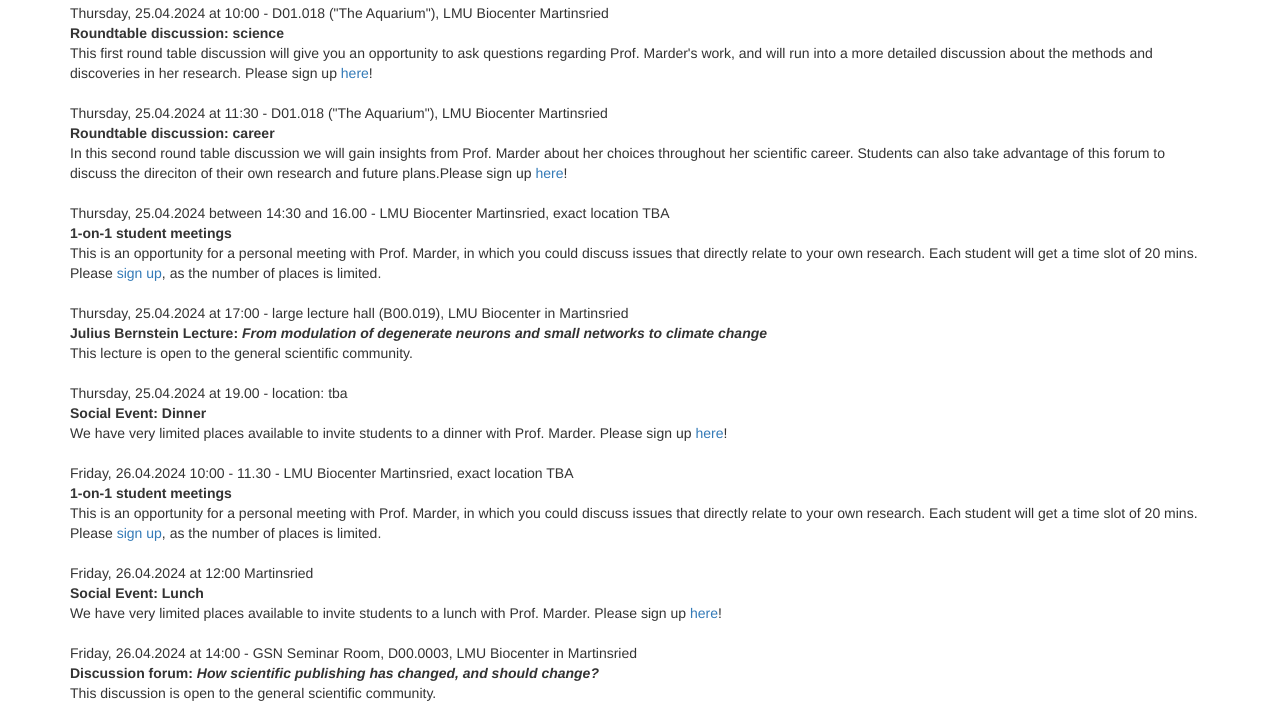
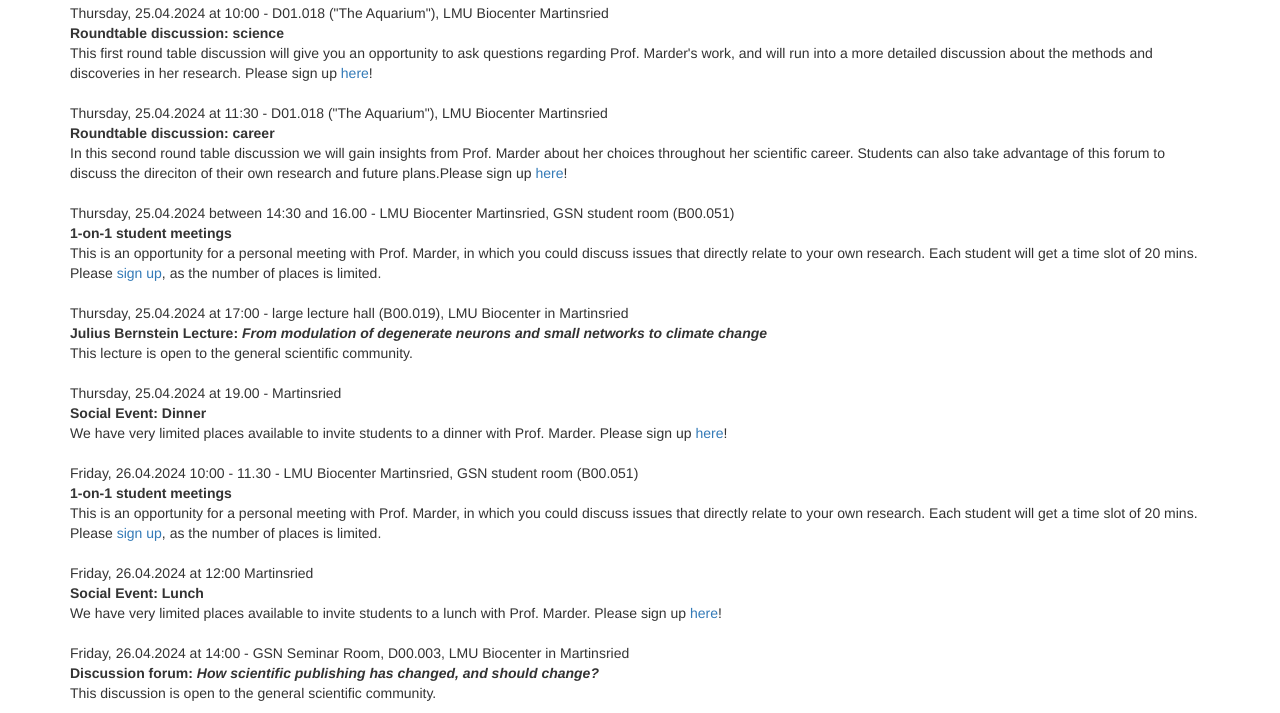
Before and after one commit to talkingscience/talkingscience_website, a plain HTML site: page index.html in a window 1280 px wide. Shown: the part 965-1678 px from the top of the page. Drawn offline with nearby package versions, Linux system fonts and the light colour scheme; a script that the page names is missing; files whose address does not match are found by name.

Commit message:
update rooms

```diff
--- a/index.html
+++ b/index.html
@@ -86,7 +86,7 @@
 
         <br>In this second round table discussion we will gain insights from Prof. Marder about her choices throughout her scientific career. Students can also take advantage of this forum to discuss the direciton of their own research and future plans.Please sign up <a href="https://forms.gle/JeCvP11vF9UA2PTD6" target="_blank">here</a>! <br><br></dd>
 
-		<dd>Thursday, 25.04.2024 between 14:30 and 16.00 - LMU Biocenter Martinsried, exact location TBA </dd>
+		<dd>Thursday, 25.04.2024 between 14:30 and 16.00 - LMU Biocenter Martinsried, GSN student room (B00.051) </dd>
         <dd><b>1-on-1 student meetings</b>
 		<br>This is an opportunity for a personal meeting with Prof. Marder, in which you could discuss issues that directly relate to your own research. Each student will get a time slot of 20 mins. Please <a href="https://forms.gle/JeCvP11vF9UA2PTD6" target="_blank">sign up</a>, as the number of places is limited.<br><br></dd>
 
@@ -95,12 +95,12 @@
 
         <br>This lecture is open to the general scientific community.<br><br></dd>
 
-    <dd>Thursday, 25.04.2024 at 19.00 - location: tba</dd>
+    <dd>Thursday, 25.04.2024 at 19.00 - Martinsried</dd>
         <dd><b>Social Event: Dinner</b>
 		<br>We have very limited places available to invite students to a dinner with Prof. Marder. Please sign up <a href="https://forms.gle/JeCvP11vF9UA2PTD6" target="_blank">here</a>!<br><br></dd>
 
 
-    <dd>Friday, 26.04.2024 10:00 - 11.30 - LMU Biocenter Martinsried, exact location TBA </dd>
+    <dd>Friday, 26.04.2024 10:00 - 11.30 - LMU Biocenter Martinsried, GSN student room (B00.051) </dd>
         <dd><b>1-on-1 student meetings</b>
           <br>This is an opportunity for a personal meeting with Prof. Marder, in which you could discuss issues that directly relate to your own research. Each student will get a time slot of 20 mins. Please <a href="https://forms.gle/JeCvP11vF9UA2PTD6" target="_blank">sign up</a>, as the number of places is limited.<br><br></dd>
 
@@ -111,7 +111,7 @@
       <br>We have very limited places available to invite students to a lunch with Prof. Marder. Please sign up <a href="https://forms.gle/JeCvP11vF9UA2PTD6" target="_blank">here</a>!<br><br></dd>
 
 
-    <dd>Friday, 26.04.2024 at 14:00 - GSN Seminar Room, D00.0003, LMU Biocenter in Martinsried</dd>
+    <dd>Friday, 26.04.2024 at 14:00 - GSN Seminar Room, D00.003, LMU Biocenter in Martinsried</dd>
     <dd><b>Discussion forum: <i>How scientific publishing has changed, and should change?</i> </b>
 
     <br>This discussion is open to the general scientific community.<br><br></dd>
```
Also changed, not shown: 1 other file.
